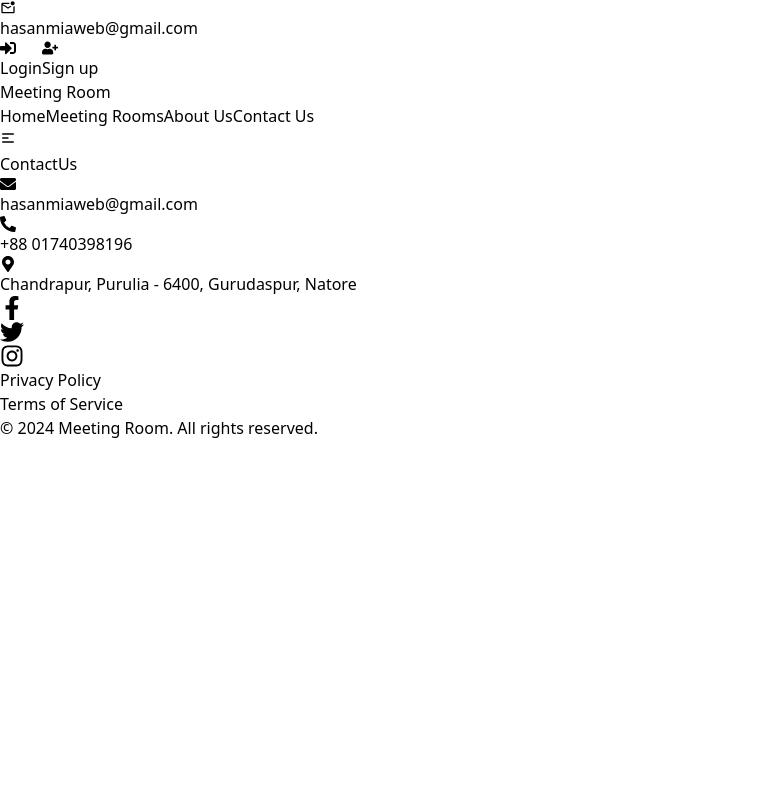
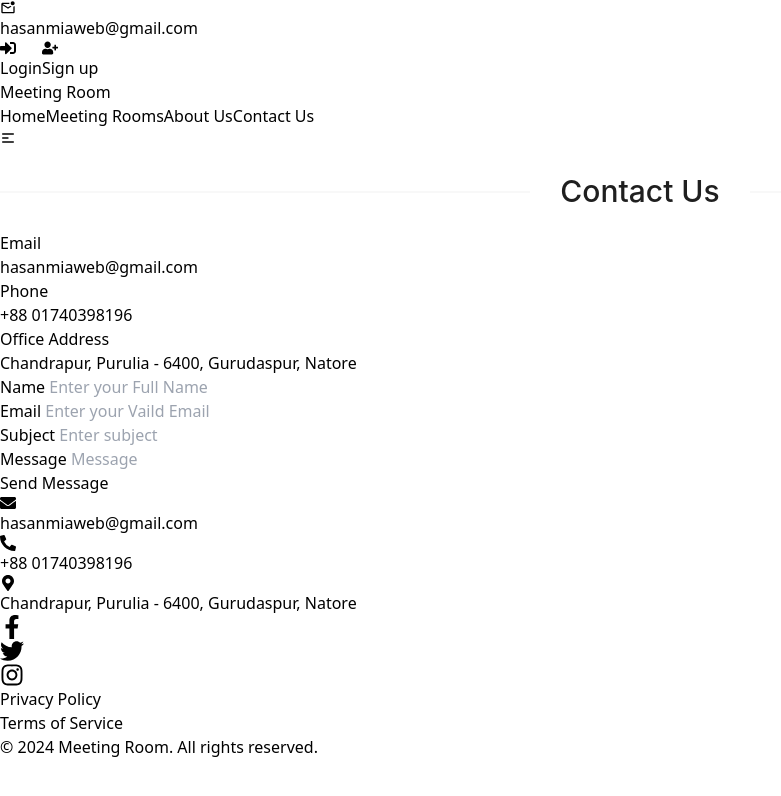
Before and after one commit to devhasanmia/meeting-room, a React (Vite) app: page /contact-us in a window 1280 px wide. Shown: the top 796 px of the page, without its empty margins (0-781 px from the left). Built offline with nearby package versions, Linux system fonts and the light colour scheme.

Commit message:
MeetRooms Page Design Only

```diff
--- a/package.json
+++ b/package.json
@@ -19,6 +19,7 @@
     "react-icons": "^5.3.0",
     "react-redux": "^9.1.2",
     "react-router-dom": "^6.27.0",
+    "react-spring": "^9.7.4",
     "sonner": "^1.5.0",
     "zod": "^3.23.8"
   },
--- a/src/components/Sections/FeaturedRooms.tsx
+++ b/src/components/Sections/FeaturedRooms.tsx
@@ -7,9 +7,7 @@ const FeaturedRooms = () => {
   const { data: rooms, isLoading } = useGetRoomsQuery(undefined);
   return (
     <div className="max-w-7xl mx-auto py-12 px-4 sm:px-6 lg:px-8">
-      <h2 className="text-3xl font-extrabold text-gray-900 text-center mb-8">
-        Featured Rooms
-      </h2>
+
       {isLoading ? (
         <div className="flex justify-center items-center h-60">
           <Spin />
--- a/src/components/Sections/RoomItem.tsx
+++ b/src/components/Sections/RoomItem.tsx
@@ -22,7 +22,13 @@ const RoomItem = ({ _id, name, capacity, pricePerSlot }: TRoomProps) => {
         <h3 className="text-xl font-semibold text-gray-800">{name}</h3>
         <p className="text-gray-600">Capacity: {capacity}</p>
         <p className="text-gray-600">Price per slot: ${pricePerSlot}</p>
-        <Button text="See Details" bgColor="bg-emerald-500"/>
+        <Button
+          text="See Details"
+          bgColor="bg-emerald-500"
+          onClick={() => {
+            console.log(_id);
+          }}
+        />
       </div>
     </div>
   );
--- a/src/components/ui/Input.tsx
+++ b/src/components/ui/Input.tsx
@@ -22,6 +22,7 @@ const Input = <T extends FieldValues>({
   required = false,
   register,
   errors,
+
 }: InputProps<T>) => {
   const error = errors ? errors[name] : undefined;
 
--- a/src/pages/AboutUs.tsx
+++ b/src/pages/AboutUs.tsx
@@ -1,10 +1,50 @@
-
+import { Divider } from "antd";
+import seoImage from "../assets/images/Seo.jpg";
 const AboutUs = () => {
   return (
-    <div>
-        <h1>About Us</h1>
+    <div className="container mx-auto px-4 py-16 text-center">
+      <section className="mb-16">
+        <Divider style={{ fontSize: "30px" }}>Our Mission</Divider>
+        <p className="text-lg text-gray-700 max-w-3xl mx-auto leading-relaxed">
+          At the heart of everything we do is a simple goal: to make a lasting
+          difference. We’re driven by the desire to create solutions that don’t
+          just address problems but inspire progress. We believe in the power of
+          innovation, collaboration, and integrity to build a brighter future
+          for everyone. Our mission is to push boundaries, empower communities,
+          and deliver meaningful impact, one step at a time.
+        </p>
+      </section>
+
+      <section className="mb-16">
+        <Divider style={{ fontSize: "30px" }}>Meet the Team</Divider>
+
+        <div className="flex justify-center gap-8">
+          <div className="team-member text-center transition-transform transform hover:scale-105 duration-300">
+            <img
+              className="w-36 h-36 rounded-full object-cover mx-auto mb-4 shadow-lg"
+              src={seoImage}
+            />
+            <h3 className="text-xl font-semibold">MD. HASAN MIA</h3>
+            <p className="text-gray-600">Web Developer</p>
+          </div>
+        </div>
+      </section>
+
+      <section>
+        <Divider style={{ fontSize: "30px" }}>Our Story</Divider>
+        <p className="text-lg text-gray-700 max-w-3xl mx-auto leading-relaxed">
+          This project, the Meeting Room Booking System, was developed as part
+          of an assignment with the goal of streamlining room reservations in a
+          busy office environment. The idea came from the need to create an
+          efficient, user-friendly system that allows employees to book meeting
+          spaces with ease, eliminating scheduling conflicts and improving
+          overall productivity. Through this project, we've applied key concepts
+          of software development and learned how to solve real-world problems
+          using technology.
+        </p>
+      </section>
     </div>
-  )
-}
+  );
+};
 
-export default AboutUs
+export default AboutUs;
--- a/src/pages/ContactUs.tsx
+++ b/src/pages/ContactUs.tsx
@@ -1,8 +1,97 @@
+import { Divider } from "antd";
+import Input from "../components/ui/Input";
+import { SubmitHandler, useForm } from "react-hook-form";
+import { zodResolver } from "@hookform/resolvers/zod";
+import { contactSchema } from "../schemas/validation";
+import Button from "../components/ui/Button";
+import { toast } from "sonner";
 
 const ContactUs = () => {
+  type TContact = {
+    name: string;
+    email: string;
+    subject: string;
+    message: string;
+  };
+
+  const {
+    register,
+    handleSubmit,
+    reset,
+    formState: { errors },
+  } = useForm<TContact>({
+    resolver: zodResolver(contactSchema),
+  });
+
+  const onSubmit: SubmitHandler<TContact> = async (formData) => {
+    try {
+      toast.success("Thank you! Your message has been successfully sent.");
+      reset();
+    } catch (error) {
+      console.log(error);
+    }
+
+    console.log(formData);
+  };
   return (
-    <div>ContactUs</div>
-  )
-}
+    <div className="min-h-screen bg-gray-100 flex items-center justify-center p-6">
+      <div className="w-full max-w-4xl bg-white rounded-lg shadow-lg p-8">
+        <Divider style={{ fontSize: "30px" }}>Contact Us</Divider>
+        <div className="grid grid-cols-1 md:grid-cols-2 gap-8">
+          <div className="flex flex-col justify-center space-y-6">
+            <div className="p-4 text-center">
+              <h3 className="text-lg font-semibold">Email</h3>
+              <p className="text-gray-600">hasanmiaweb@gmail.com</p>
+            </div>
+            <div className="p-4 text-center">
+              <h3 className="text-lg font-semibold">Phone</h3>
+              <p className="text-gray-600">+88 01740398196</p>
+            </div>
+            <div className="p-4 text-center">
+              <h3 className="text-lg font-semibold">Office Address</h3>
+              <p className="text-gray-600">
+                Chandrapur, Purulia - 6400, Gurudaspur, Natore
+              </p>
+            </div>
+          </div>
+          <form onSubmit={handleSubmit(onSubmit)}>
+            <Input
+              label="Name"
+              name="name"
+              placeholder="Enter your Full Name"
+              register={register("name")}
+              errors={errors}
+              type="text"
+            />
+            <Input
+              label="Email"
+              name="email"
+              placeholder="Enter your Vaild Email"
+              register={register("email")}
+              errors={errors}
+              type="text"
+            />
+            <Input
+              label="Subject"
+              name="subject"
+              placeholder="Enter subject"
+              register={register("subject")}
+              errors={errors}
+              type="text"
+            />
+            <Input
+              label="Message"
+              name="message"
+              placeholder="Message"
+              register={register("message")}
+              errors={errors}
+            />
+            <Button text="Send Message" type="submit" />
+          </form>
+        </div>
+      </div>
+    </div>
+  );
+};
 
-export default ContactUs
+export default ContactUs;
--- a/src/pages/MeetingRooms.tsx
+++ b/src/pages/MeetingRooms.tsx
@@ -1,10 +1,47 @@
+import FeaturedRooms from "../components/Sections/FeaturedRooms";
+import { Divider } from "antd";
 
 const MeetingRooms = () => {
   return (
-    <div className="">
-        <h1>Metting Rooms</h1>
+    <div className="flex flex-col md:flex-row bg-white p-6 space-y-6 md:space-y-0 md:space-x-6">
+      <div className="w-full md:w-1/4  p-6 rounded-lg shadow-sm">
+        <div className="mb-6">
+          <Divider style={{ fontSize: "25px" }}>Search Rooms</Divider>
+          <input
+            type="text"
+            placeholder="Search by room name or keyword"
+            className="w-full p-3 border border-gray-300 rounded-md focus:outline-none focus:ring-2 focus:ring-indigo-400"
+          />
+        </div>
+        <hr className="my-4" />
+        <div className="mb-6">
+          <Divider style={{ fontSize: "25px" }}>Filter by Capacity</Divider>
+          <select className="w-full p-3 border border-gray-300 rounded-md focus:outline-none focus:ring-2 focus:ring-indigo-400">
+            <option value="ALL">ALL</option>
+            <option value="1-5">1-5</option>
+            <option value="6-10">6-10</option>
+            <option value="11-20">11-20</option>
+          </select>
+        </div>
+
+        <div className="mb-6">
+          <Divider style={{ fontSize: "25px" }}>Filter by Price</Divider>
+          <select className="w-full p-3 border border-gray-300 rounded-md focus:outline-none focus:ring-2 focus:ring-indigo-400">
+            <option value="All">All</option>
+            <option value="0-100">$0 - $100</option>
+            <option value="101-200">$101 - $200</option>
+            <option value="201-300">$201 - $300</option>
+          </select>
+        </div>
+      </div>
+      <div className="w-full md:w-3/4">
+        <Divider style={{ fontSize: "25px", fontWeight: "bold" }}>
+          Rooms
+        </Divider>
+        <FeaturedRooms />
+      </div>
     </div>
-  )
-}
+  );
+};
 
-export default MeetingRooms
+export default MeetingRooms;
--- a/src/schemas/validation.ts
+++ b/src/schemas/validation.ts
@@ -50,3 +50,19 @@ export const loginValidation = z.object({
     })
     .min(6, "Password must be at least 6 characters long for better security."),
 });
+
+export const contactSchema = z.object({
+  name: z
+    .string()
+    .min(1, { message: "Name is required" })
+    .max(50, { message: "Name cannot exceed 50 characters" }),
+  email: z.string().email({ message: "Invalid email address" }),
+  subject: z
+    .string()
+    .min(1, { message: "Subject is required" })
+    .max(100, { message: "Subject cannot exceed 100 characters" }),
+  message: z
+    .string()
+    .min(10, { message: "Message must be at least 10 characters long" })
+    .max(500, { message: "Message cannot exceed 500 characters" }),
+});
```
Also changed, not shown: src/assets/images/Seo.jpg (added), 1 other file (tests, documents, lock files or other folders).
